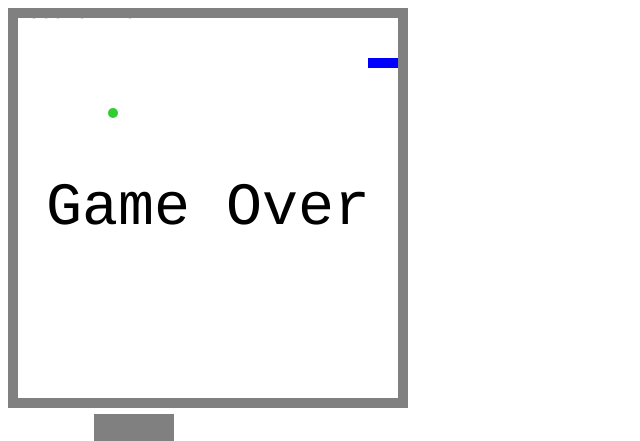
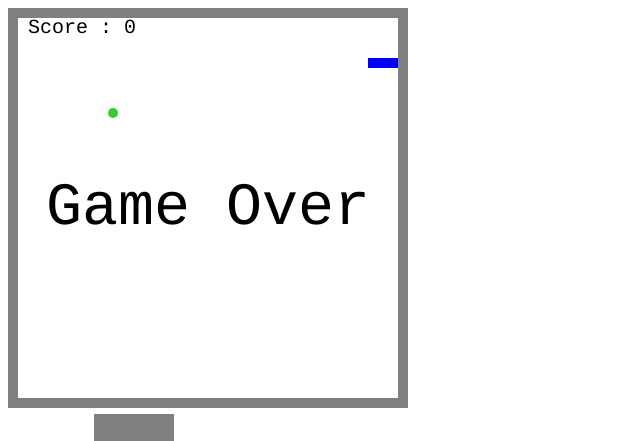
Before and after one commit to Raglink/snakeGameJS, a plain HTML site: page index.html in a window 1280 px wide. Shown: the top 441 px of the page, 0-640 px from the left. Drawn offline with nearby package versions, Linux system fonts and the light colour scheme.

Commit message:
fix score display

```diff
--- a/index.html
+++ b/index.html
@@ -49,7 +49,7 @@
         ctx.font = "20px Courier";
         ctx.fillStyle = "Black";
         ctx.textAlign = "Left";
-        ctx.textBaseline = "up";
+        ctx.textBaseline = "top";
         ctx.fillText("Score : " + score, blockSize * 2, blockSize);
       };
       let gameOver = function() {
```
